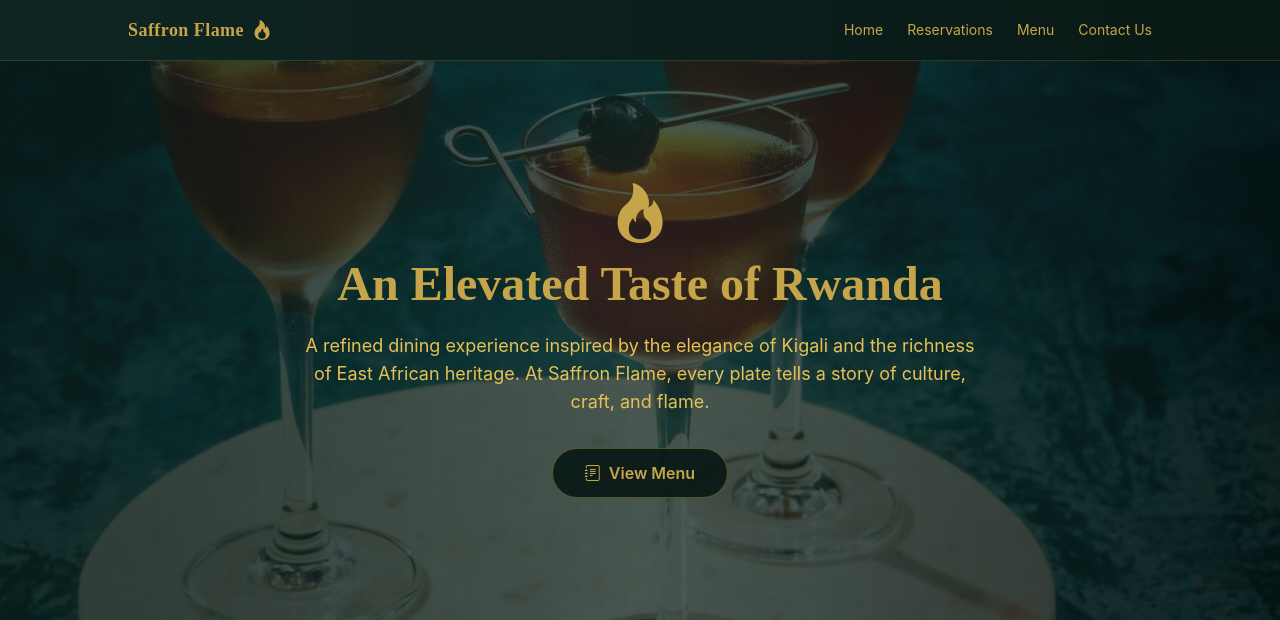
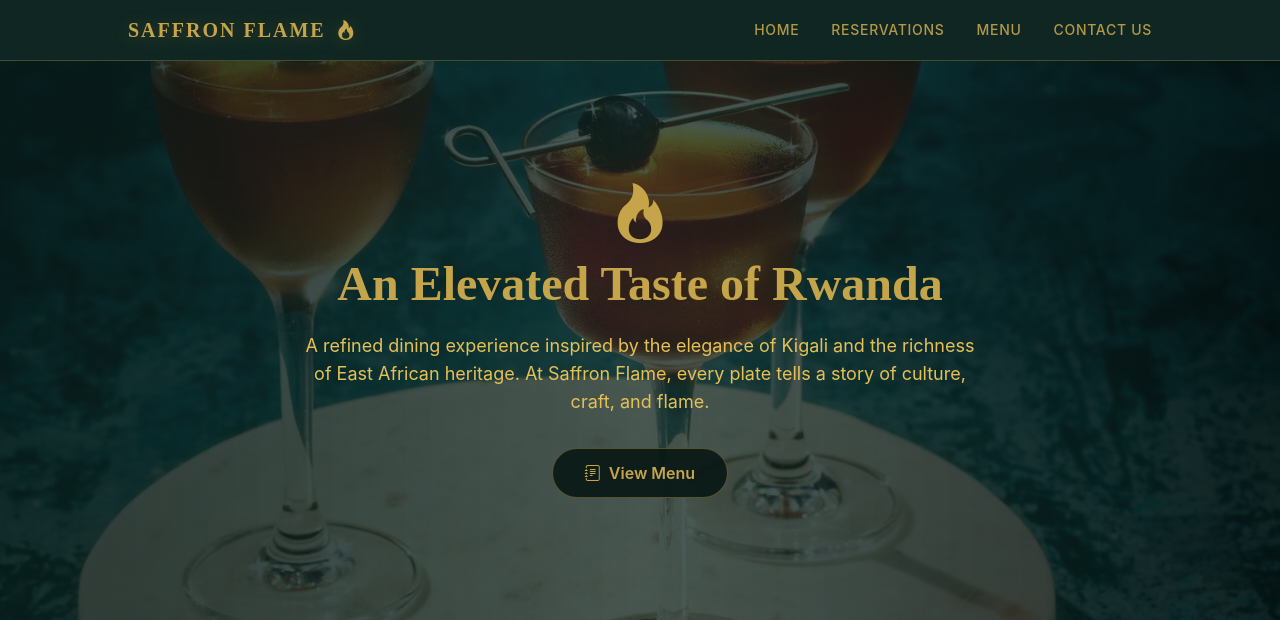
Before and after one commit to linda-ic/Saffron-Flame-Restaurant, a Django app: page / in a window 1280 px wide. Shown: the top 620 px of the page. Run offline with Django 5.2, Linux system fonts and the light colour scheme.

Commit message:
updated navbar.html

```diff
--- a/templates/core/base.html
+++ b/templates/core/base.html
@@ -7,7 +7,7 @@
     <title>Saffron Flame - {% block title %}{% endblock %}</title>
 
     <!-- Favicon / Logo -->
-    <link rel="icon" type="logo/jpg" href="{% static 'images/logo.jpg' %}">
+    <link rel="icon" type="image/jpg" href="{% static 'images/logo.jpg' %}?v=2">
 
     <script src="https://cdn.jsdelivr.net/npm/@tailwindcss/browser@4"></script>
     <link rel="stylesheet" href="https://cdn.jsdelivr.net/npm/bootstrap-icons@1.13.1/font/bootstrap-icons.min.css">
--- a/templates/core/partials/navbar.html
+++ b/templates/core/partials/navbar.html
@@ -1,17 +1,33 @@
-<nav class="py-4 px-6 md:px-12 bg-gradient-to-r from-[#0F2622] to-[#081815] text-[#C6A54A] border-b border-[#C6A54A]/20">
+<nav class="py-4 px-6 md:px-12 bg-[#0F2622] text-[#C6A54A] border-b border-[#C6A54A]/30 shadow-xl">
     <div class="max-w-5xl mx-auto flex flex-col sm:flex-row items-center justify-between gap-4">
-        <!-- Logo (Left side, pulled inward) -->
-        <a href="{% url 'home' %}" class="tracking-wide font-[PlayfairDisplay] text-lg font-semibold flex items-center gap-2">
-            <span>Saffron Flame</span>
-            <i class="bi bi-fire text-xl"></i>
+        <!-- Logo with gold glow & flame hover effect -->
+        <a href="{% url 'home' %}" class="group tracking-widest font-[PlayfairDisplay] text-xl font-bold flex items-center gap-2.5 transition-all duration-300 hover:text-[#E2C775] drop-shadow-[0_2px_8px_rgba(198,165,74,0.25)]">
+            <span class="uppercase">Saffron Flame</span>
+            <i class="bi bi-fire text-xl text-[#C6A54A] group-hover:text-[#FF8C00] transition-colors duration-300 group-hover:scale-110"></i>
         </a>
 
-        <!-- Links (Right side, clean minimalist design) -->
-        <ul class="flex flex-wrap justify-center gap-6 text-sm font-[Inter]">
-            <li><a href="{% url 'home' %}" class="hover:underline transition">Home</a></li>
-            <li><a href="{% url 'reservation' %}" class="hover:underline transition">Reservations</a></li>
-            <li><a href="{% url 'menu' %}" class="hover:underline transition">Menu</a></li>
-            <li><a href="{% url 'contact' %}" class="hover:underline transition">Contact Us</a></li>
+        <!-- Minimalist Links with animated gold bottom borders -->
+        <ul class="flex flex-wrap justify-center items-center gap-8 text-xs sm:text-sm font-[Inter] tracking-wider uppercase font-medium">
+            <li>
+                <a href="{% url 'home' %}" class="relative py-1 text-[#C6A54A]/90 hover:text-[#F3E5AB] transition-colors duration-300 after:content-[''] after:absolute after:bottom-0 after:left-0 after:w-0 after:h-[2px] after:bg-[#C6A54A] hover:after:w-full after:transition-all after:duration-300">
+                    Home
+                </a>
+            </li>
+            <li>
+                <a href="{% url 'reservation' %}" class="relative py-1 text-[#C6A54A]/90 hover:text-[#F3E5AB] transition-colors duration-300 after:content-[''] after:absolute after:bottom-0 after:left-0 after:w-0 after:h-[2px] after:bg-[#C6A54A] hover:after:w-full after:transition-all after:duration-300">
+                    Reservations
+                </a>
+            </li>
+            <li>
+                <a href="{% url 'menu' %}" class="relative py-1 text-[#C6A54A]/90 hover:text-[#F3E5AB] transition-colors duration-300 after:content-[''] after:absolute after:bottom-0 after:left-0 after:w-0 after:h-[2px] after:bg-[#C6A54A] hover:after:w-full after:transition-all after:duration-300">
+                    Menu
+                </a>
+            </li>
+            <li>
+                <a href="{% url 'contact' %}" class="relative py-1 text-[#C6A54A]/90 hover:text-[#F3E5AB] transition-colors duration-300 after:content-[''] after:absolute after:bottom-0 after:left-0 after:w-0 after:h-[2px] after:bg-[#C6A54A] hover:after:w-full after:transition-all after:duration-300">
+                    Contact Us
+                </a>
+            </li>
         </ul>
     </div>
 </nav>
```
